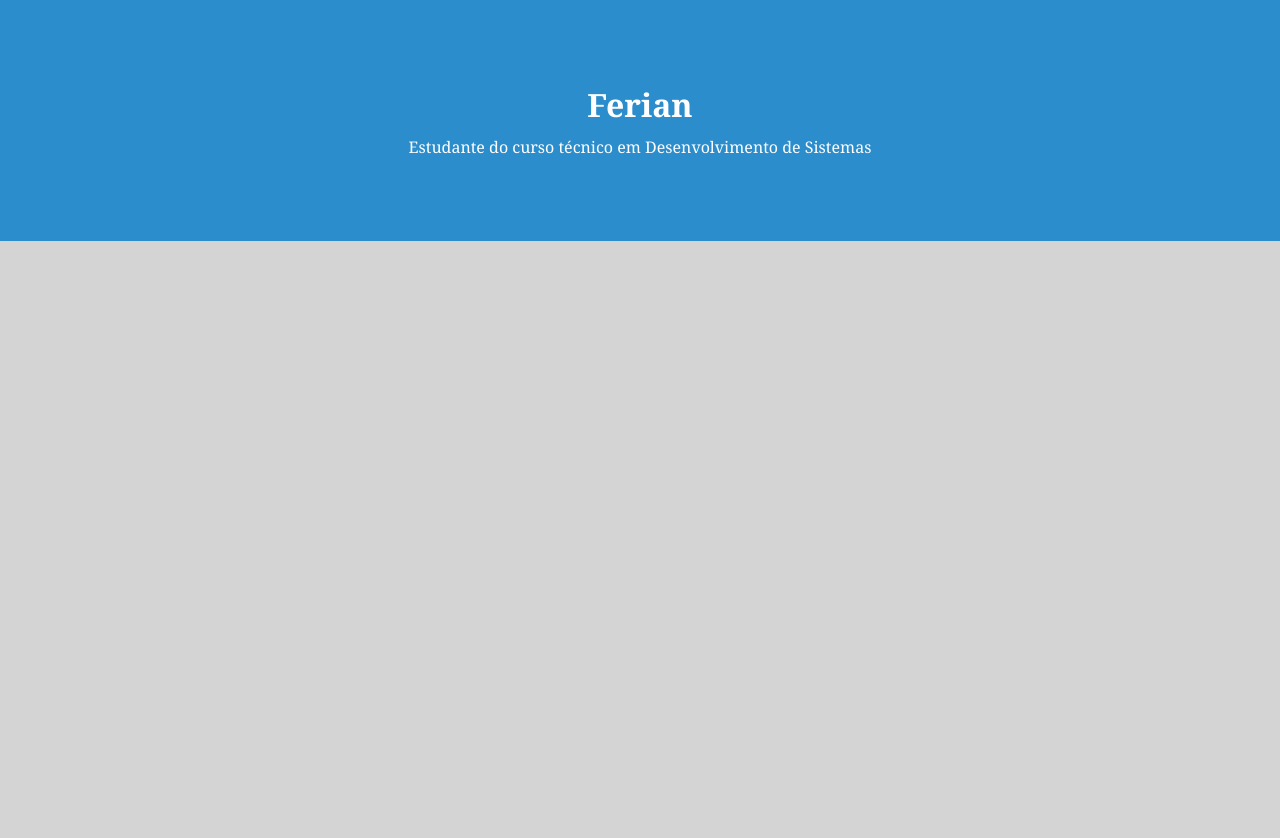
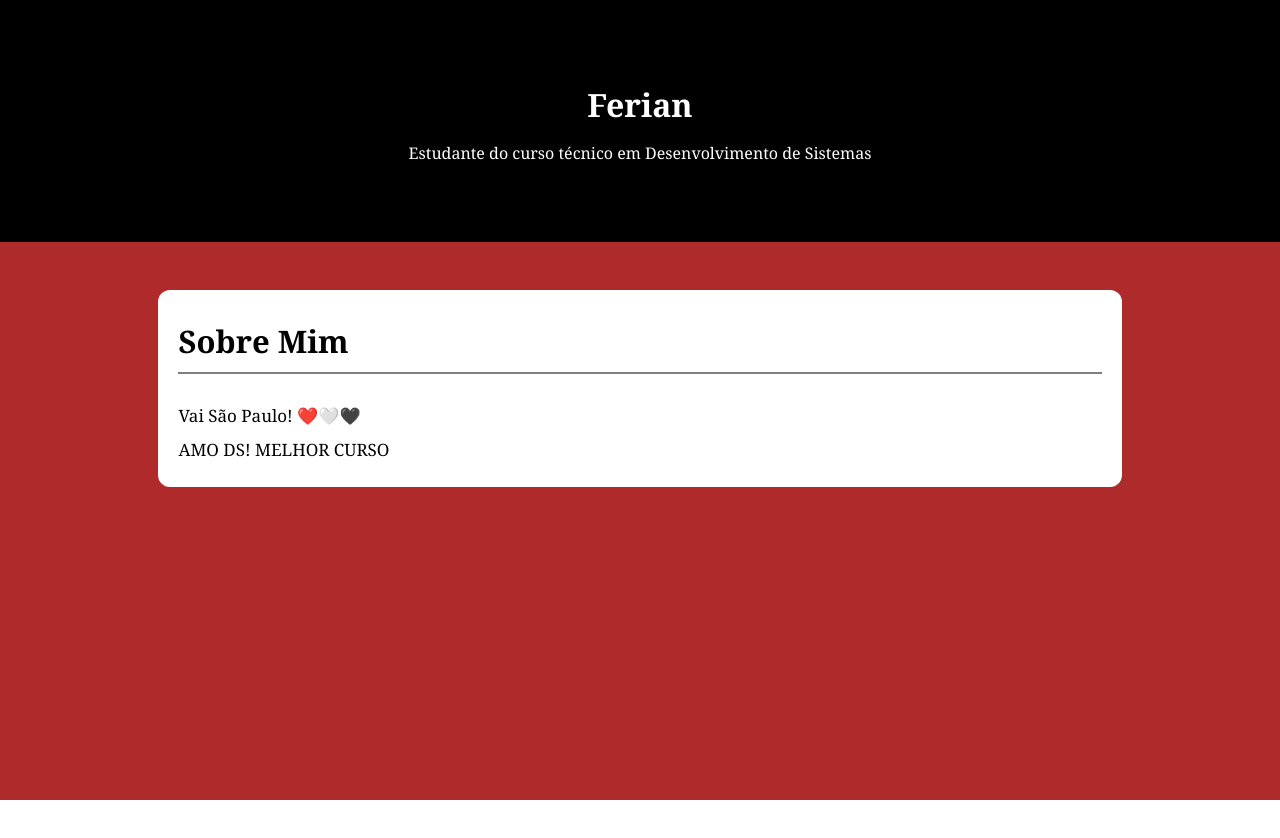
Before and after one commit to ArthurFerian/meu-primeiro-site, a plain HTML site: page index.html in a window 1280 px wide. After the commit the page ends 800 px from the top, so only its background shows below. Drawn offline with Linux system fonts and the light colour scheme.

Commit message:
Feat: Finish about section

```diff
--- a/assets/styles/index.css
+++ b/assets/styles/index.css
@@ -2,24 +2,49 @@
 * {
     margin: 0px;
     padding: 0;
+    box-sizing: border-box;
 }
 
 body {
    font-family: Georgia, 'Times New Roman', Times, serif;
+   display: flex;
+   flex-direction: column;
+   min-height: 100vh;
+   line-height: 2;
 }
 
-h1, p {
-    text-align: center;
-    margin: 10px;
-}
+
 
 header {
-    background-color: rgba(3, 119, 196, 0.836);
+    background-color: rgb(0, 0, 0);
     color: white;
-    padding: 73px
+    padding: 73px;
+    text-align: center;
 }
 
 main {
-    height: 600px;
-    background-color: rgb(212, 212, 212);
+    background-color: rgb(175, 43, 43);
+    flex: 1;
+    padding: 48px 38px;
 }
+
+#sobre-mim {
+    display: block;
+    background-color: rgb(255, 255, 255);
+    width: 80%;
+    margin: 0 auto;
+    padding: 20px;
+    border-radius: 12px;
+}
+
+#titulo-sobre-mim{
+    font-size: 31px;
+    margin-bottom: 16px;
+    border-bottom: 2px solid gray;
+    margin-bottom: 25px;
+}
+
+.texto-sobre-mim{
+    font-size: 17px;
+
+}
--- a/index.html
+++ b/index.html
@@ -14,7 +14,11 @@
     </header>
 
     <main>
-
-    </main>
-</body>
+        <section id="sobre-mim">
+            <h3 id="titulo-sobre-mim">Sobre Mim</h3>
+            <p class="texto-sobre-mim">Vai São Paulo! ❤️🤍🖤</p>
+            <p class="texto-sobre-mim"> AMO DS! MELHOR CURSO</p>
+            </section>
+        </main>
+    </body>
 </html>
```
